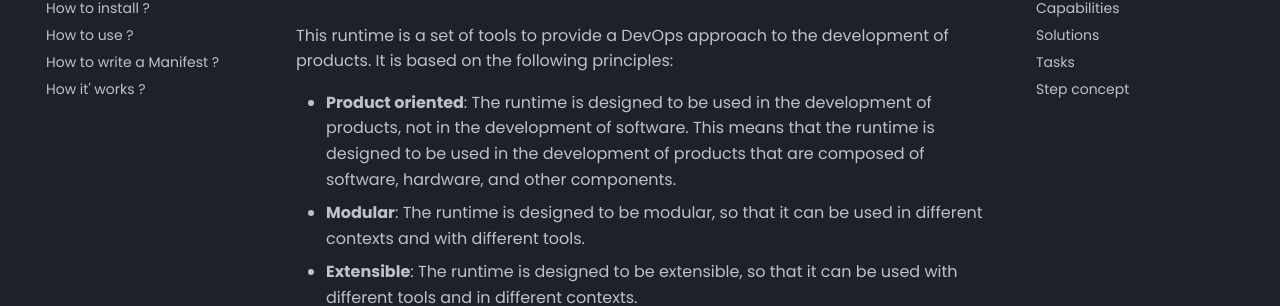
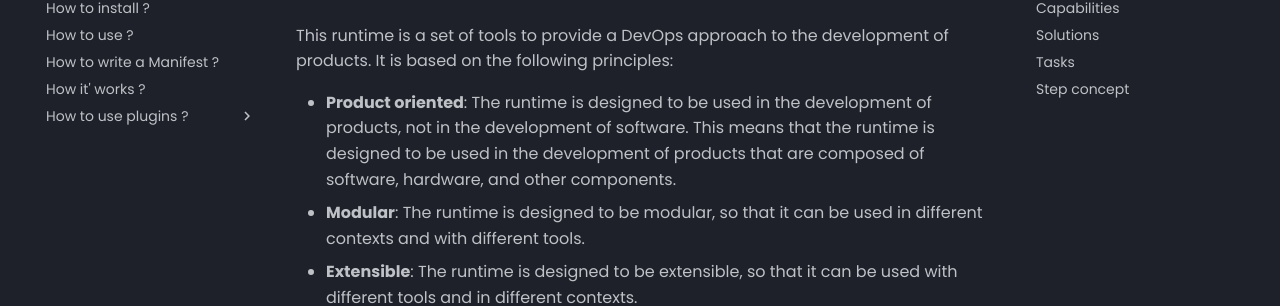
Before and after one commit to lemniscat-devops/doc, an MkDocs documentation site: the page built from doc/docs/index.md, in a window 1280 px wide. Shown: the part 157-463 px from the top of the page. Built offline with MkDocs 1.6.1 and Material for MkDocs 9.7.7, drawn with Linux system fonts in a browser that asks for light colours.

Commit message:
feat: add plugin documentation

```diff
--- a/mkdocs.yml
+++ b/mkdocs.yml
@@ -32,6 +32,12 @@
   - How to use ? : usage.md
   - How to write a Manifest ? : manifest.md
   - How it' works ? : runtime.md
+  - How to use plugins ?:
+    - Terraform: plugins/terraform/README.md
+    - Powershell: plugins/powershell/README.md
+    - AzureCLI: plugins/azurecli/README.md
+    - FileTransform: plugins/filetransform/README.md
+
 
 # extra_css:
 #   - stylesheets/extra.css
```
Also changed, not shown: doc/docs/plugins/empty.md (added), 1 other file.
